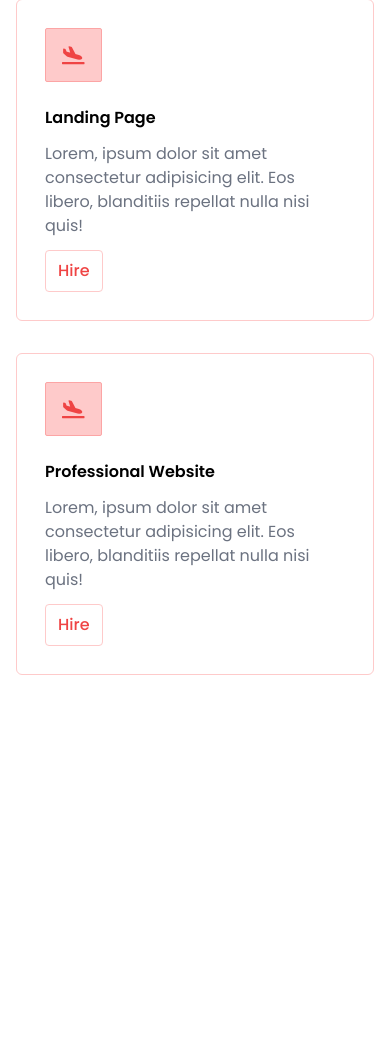
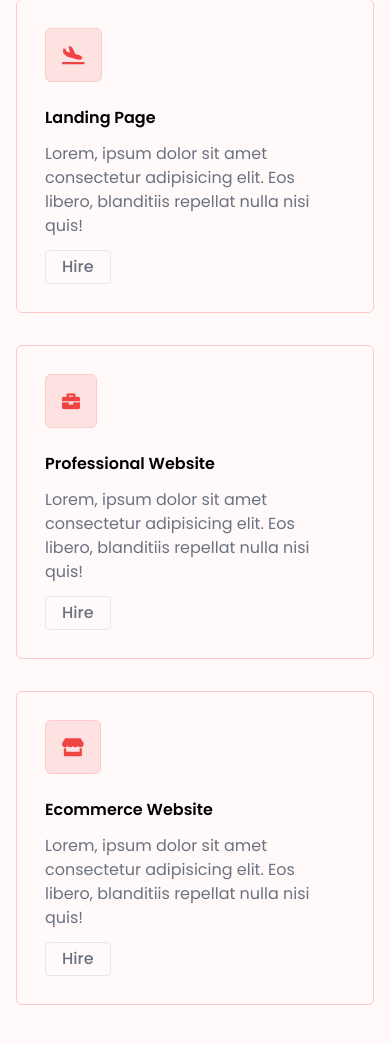
Before and after one commit to dannyrational/old-portfolio, a website: page index.html in a window 390 px wide. Shown: the part 1797-2840 px from the top of the page. Before the commit the page ends 2520 px from the top, so only its background shows below. Drawn offline with Linux system fonts and the light colour scheme.

Commit message:
10th Commit (Completed Mobile View for What I Do Section)

```diff
--- a/index.html
+++ b/index.html
@@ -165,7 +165,7 @@
     </div>
 
     <!-- What I Do Container -->
-    <div class="px-4 py-12">
+    <div class="px-4 py-12 bg-[#FFF9F9]">
       <!-- Cards -->
       <div class="">
         <div class="mb-8">
@@ -173,7 +173,7 @@
             What I Do<span class="inline-block px-4 py-[1px] ml-4 my-2 bg-red-500"></span>
           </h1>
           <div class="transition duration-300 border border-red-200 rounded-md card p-7 hover:border-red-500">
-            <div class="inline-block px-4 py-3 mb-6 bg-red-200 border border-red-300 rounded-sm icon-wrap ">
+            <div class="inline-block px-4 py-3 mb-6 bg-red-100 border border-red-200 rounded-md icon-wrap ">
               <i class="text-lg text-red-500 icon fas fa-plane-arrival"></i></div>
             <h3 class="mb-3 text-base font-semibold">Landing Page</h3>
             <p class="mb-3 text-gray-500">Lorem, ipsum dolor sit amet consectetur adipisicing elit. Eos libero,
@@ -181,20 +181,33 @@
               repellat nulla nisi
               quis!</p>
             <a href="#"
-              class="inline-block px-3 py-2 font-medium text-red-500 transition duration-300 bg-white border border-red-200 rounded hover:bg-red-500 hover:text-white hover:border-red-500">Hire</a>
+              class="inline-block px-4 py-1 font-medium text-gray-500 transition duration-300 border border-gray-200 rounded hover:bg-red-500 hover:text-white hover:border-red-500">Hire</a>
           </div>
         </div>
-        <div class="">
+        <div class="mb-8">
           <div class="transition duration-300 border border-red-200 rounded-md card p-7 hover:border-red-500">
-            <div class="inline-block px-4 py-3 mb-6 bg-red-200 border border-red-300 rounded-sm icon-wrap ">
-              <i class="text-lg text-red-500 icon fas fa-plane-arrival"></i></div>
+            <div class="inline-block px-4 py-3 mb-6 bg-red-100 border border-red-200 rounded-md icon-wrap ">
+              <i class="text-lg text-red-500 icon fas fa-briefcase"></i></div>
             <h3 class="mb-3 text-base font-semibold">Professional Website</h3>
             <p class="mb-3 text-gray-500">Lorem, ipsum dolor sit amet consectetur adipisicing elit. Eos libero,
               blanditiis
               repellat nulla nisi
               quis!</p>
             <a href="#"
-              class="inline-block px-3 py-2 font-medium text-red-500 transition duration-300 bg-white border border-red-200 rounded hover:bg-red-500 hover:text-white hover:border-red-500">Hire</a>
+              class="inline-block px-4 py-1 font-medium text-gray-500 transition duration-300 border border-gray-200 rounded hover:bg-red-500 hover:text-white hover:border-red-500">Hire</a>
+          </div>
+        </div>
+        <div class="mb-8">
+          <div class="transition duration-300 border border-red-200 rounded-md card p-7 hover:border-red-500">
+            <div class="inline-block px-4 py-3 mb-6 bg-red-100 border border-red-200 rounded-md icon-wrap ">
+              <i class="text-lg text-red-500 icon fas fa-store"></i></div>
+            <h3 class="mb-3 text-base font-semibold">Ecommerce Website</h3>
+            <p class="mb-3 text-gray-500">Lorem, ipsum dolor sit amet consectetur adipisicing elit. Eos libero,
+              blanditiis
+              repellat nulla nisi
+              quis!</p>
+            <a href="#"
+              class="inline-block px-4 py-1 font-medium text-gray-500 transition duration-300 border border-gray-200 rounded hover:bg-red-500 hover:text-white hover:border-red-500">Hire</a>
           </div>
         </div>
       </div>
```
Also changed, not shown: public/main.css.
